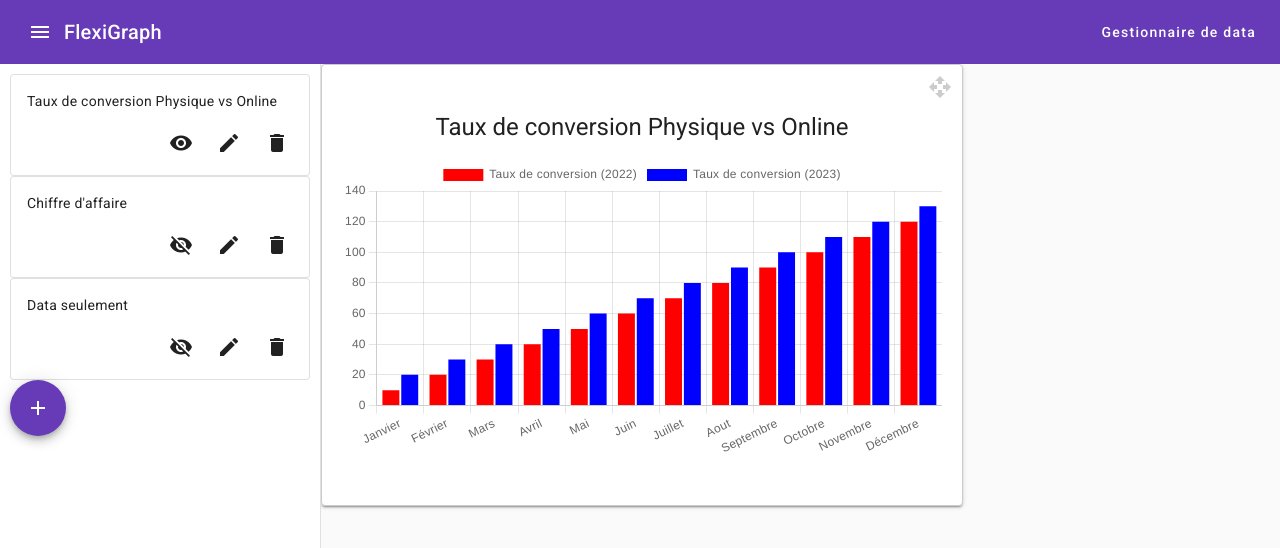
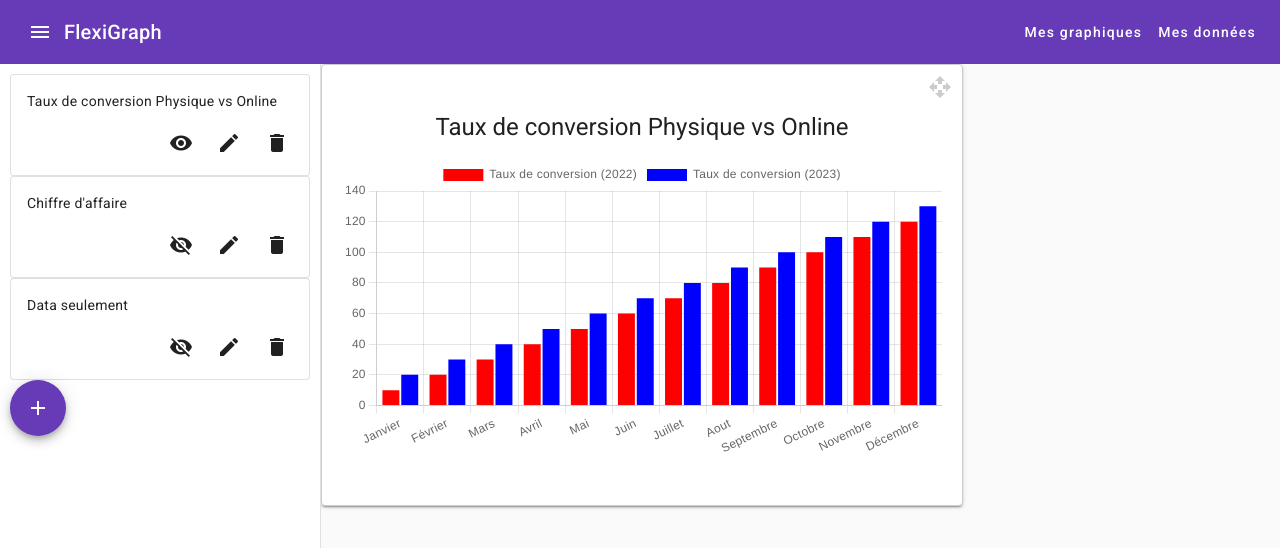
Before and after one commit to Foxenz/flexigraph, an Angular app: page /dashboard in a window 1280 px wide. Shown: the top 548 px of the page. Built offline with nearby package versions, Linux system fonts and the light colour scheme.

Commit message:
button navbar

```diff
--- a/src/app/shared/components/navbar/navbar.component.html
+++ b/src/app/shared/components/navbar/navbar.component.html
@@ -6,5 +6,6 @@
 
   <div class="spacer"></div>
 
-  <a mat-button routerLink="/data-management">Gestionnaire de data</a>
+  <a mat-button routerLink="/dashboard">Mes graphiques</a>
+  <a mat-button routerLink="/data-management">Mes données</a>
 </mat-toolbar>
```
